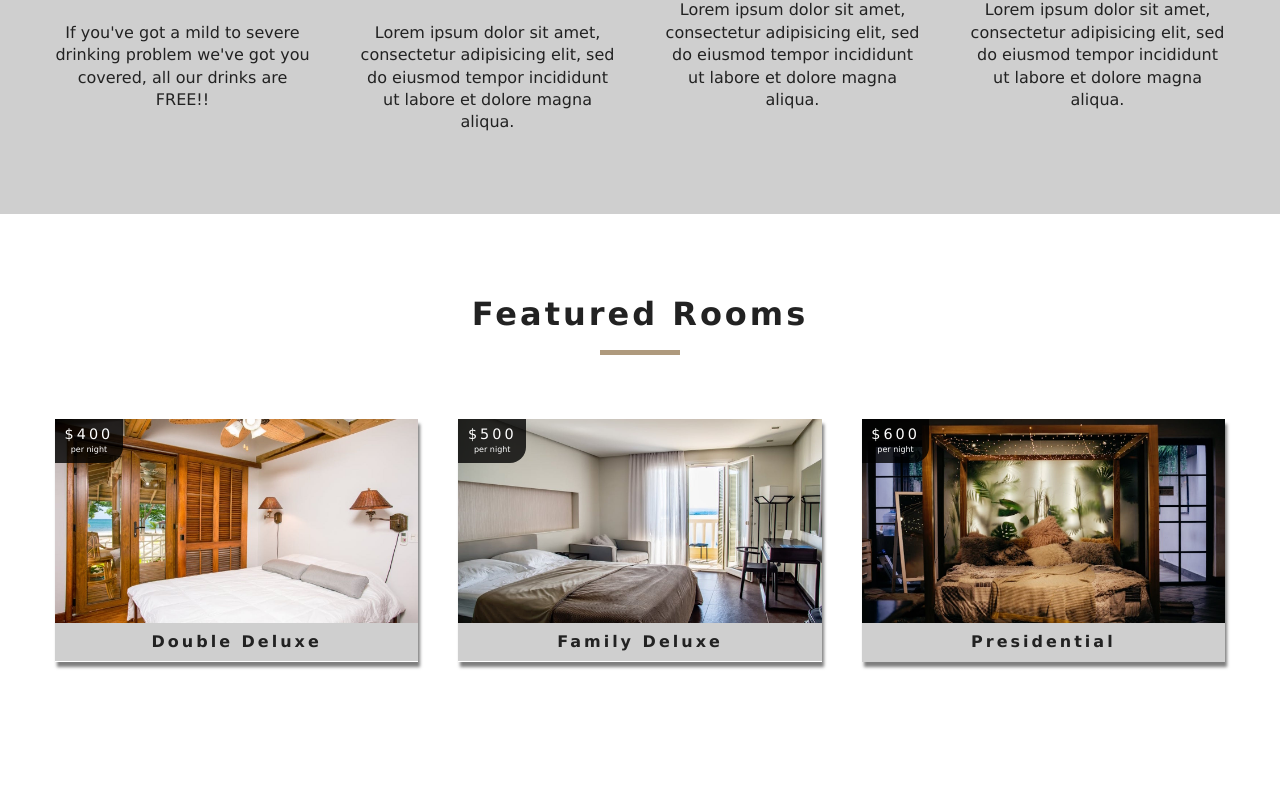
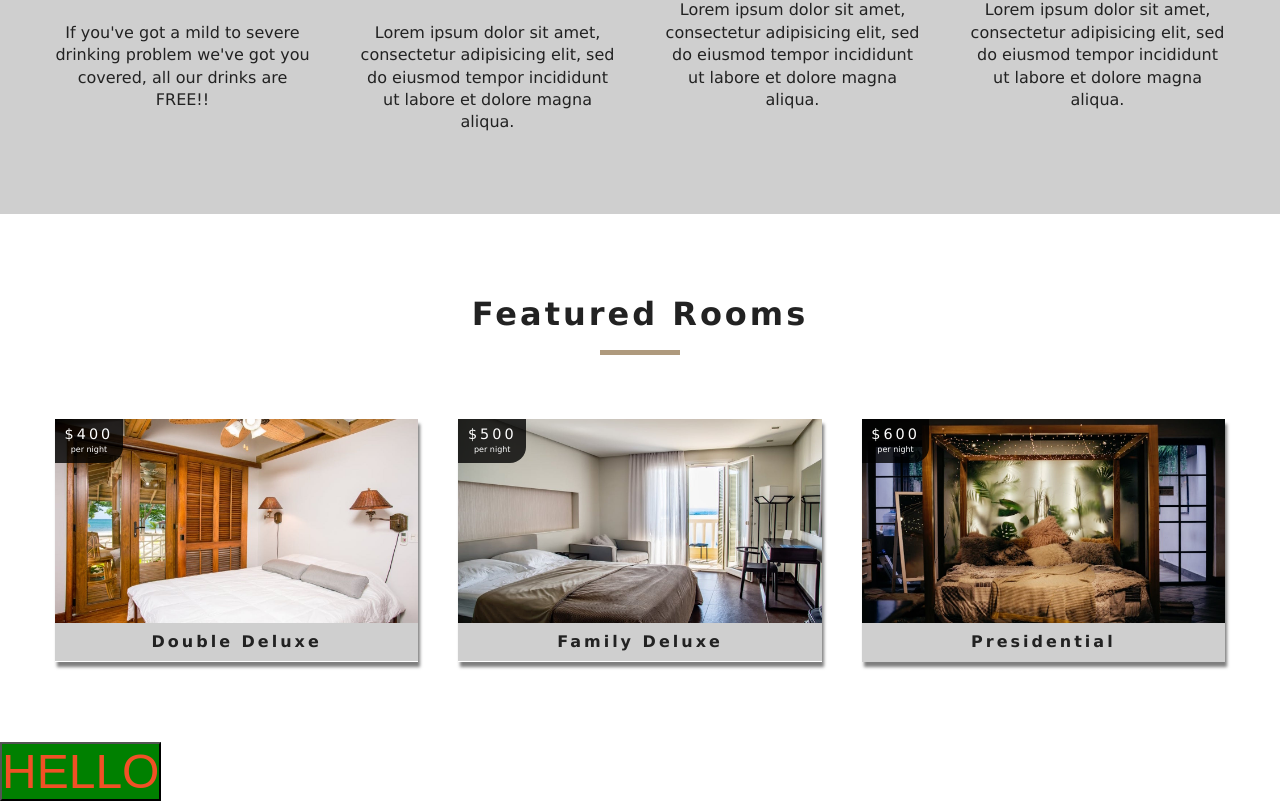
Before and after one commit to topherb99/resort_project, a React (Create React App) app: page / in a window 1280 px wide. Shown: the part 1132-1933 px from the top of the page. Before the commit the page ends 1874 px from the top, so only its background shows below. Built offline with nearby package versions, Linux system fonts and the light colour scheme.

Commit message:
experimenting wih styled component, simple button created

```diff
--- a/package.json
+++ b/package.json
@@ -15,7 +15,8 @@
     "react-icons": "^3.10.0",
     "react-router-dom": "^5.1.2",
     "react-scripts": "3.4.1",
-    "serve": "^11.3.0"
+    "serve": "^11.3.0",
+    "styled-components": "^5.1.0"
   },
   "scripts": {
     "dev": "react-scripts start",
@@ -24,7 +25,7 @@
     "test": "react-scripts test --env=jsdom",
     "eject": "react-scripts eject",
     "heroku-postbuild": "npm run build"
-},
+  },
   "eslintConfig": {
     "extends": "react-app"
   },
--- /dev/null
+++ b/src/components/StyledHero.js
@@ -0,0 +1,11 @@
+import styled from 'styled-components'
+
+
+const orange = "#f15025"
+const SimpleButton = styled.button`
+  color: ${orange};
+  background: green;
+  font-size: 3rem;
+`;
+
+export default SimpleButton;
--- a/src/pages/Home.js
+++ b/src/pages/Home.js
@@ -4,6 +4,7 @@ import Banner from '../components/Banner'
 import {Link} from 'react-router-dom'
 import Services from '../components/Services'
 import FeaturedRooms from '../components/FeaturedRooms'
+import Button from "../components/StyledHero"
 
 export default function Home() {
   return (
@@ -16,6 +17,7 @@ export default function Home() {
       </Banner>
     </Hero>
     <Services/>
-    <FeaturedRooms></FeaturedRooms>
+    <FeaturedRooms/>
+    <Button>HELLO</Button>
   </>
 )}
```
Also changed, not shown: 1 other file (tests, documents, lock files or other folders).
